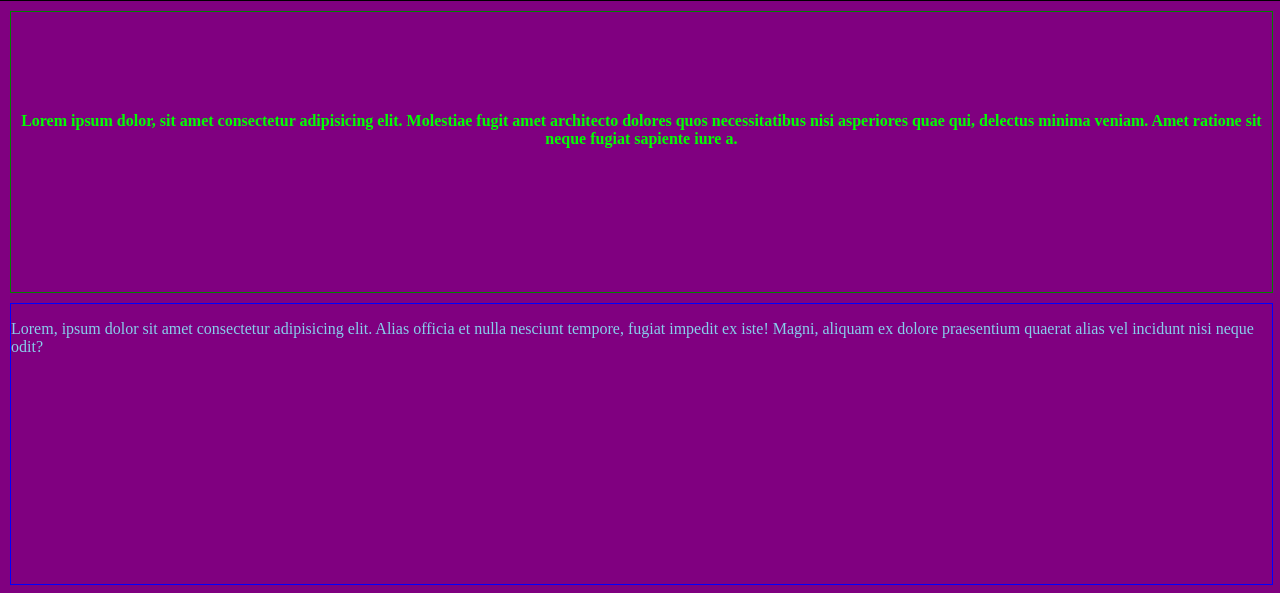
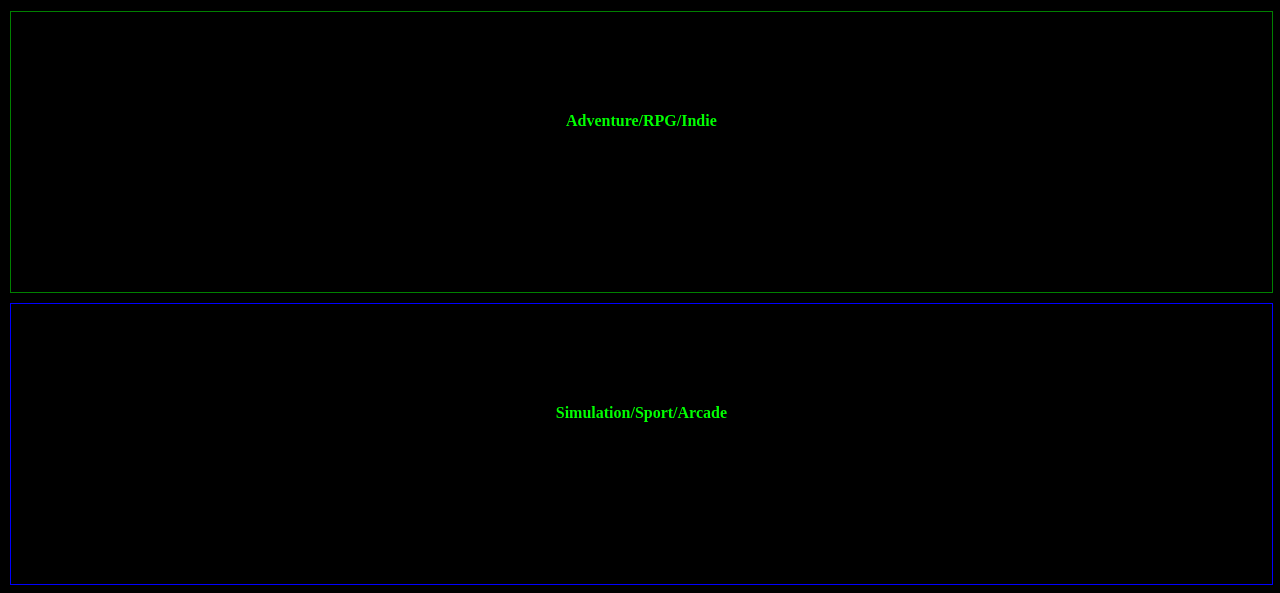
Before and after one commit to Dakota-C-rgb/benchmark-small-business, a plain HTML site: page index.html in a window 1280 px wide. Shown: the part 161-754 px from the top of the page. Drawn offline with Linux system fonts and the light colour scheme.

Commit message:
Styled the "game boxes" and added some text in HTML

```diff
--- a/index.css
+++ b/index.css
@@ -1,6 +1,6 @@
 body {
     margin: 0;
-    background-color: purple;
+    background-color: black;
 }
 
 #header {
@@ -22,15 +22,20 @@ body {
 
 #first-game-box {
     border: 1px solid green;
-    color: lime;
     height: 35vh;
     width: 98.5vw;
     margin-top: 10px;
     margin-left: 10px;
     margin-right: 10px;
+    transition: all 1s ease;
+}
+
+#first-game-box:hover {
+    box-shadow: 4px 4px 4px 4px red;
 }
 
 #first-game-text {
+    color: lime;
     text-align: center;
     font-weight: bold;
     margin-top: 100px;
@@ -38,9 +43,35 @@ body {
 
 #second-game-box {
     border: 1px solid blue;
-    color: skyblue;
+    margin-left: 10px;
+    margin-top: 10px;
+    width: 98.5vw;
+    height: 35vh;
+    transition: all 1s ease;
+}
+
+#second-game-box:hover {
+    box-shadow: 4px 4px 4px 4px white;
+}
+
+#second-game-text {
+    color: lime;
+    font-weight: bold;
+    text-align: center;
+    margin-top: 100px;
+}
+
+#third-game-box {
+    border: 1px solid orangered;
     margin-left: 10px;
     margin-top: 10px;
     width: 98.5vw;
     height: 35vh;
 }
+
+#third-game-text {
+    color: lime;
+    font-weight: bold;
+    text-align: center;
+    margin-top: 100px;
+}
--- a/index.html
+++ b/index.html
@@ -13,30 +13,22 @@
 </header>
 
 <body>
+    <section id="game-tabs">
         <section>
             <div id="first-game-box">
-            <p id="first-game-text">Lorem ipsum dolor, sit amet consectetur adipisicing elit. Molestiae fugit amet
-                architecto
-                dolores quos necessitatibus nisi asperiores quae qui, delectus minima veniam. Amet ratione sit neque
-                fugiat
-                sapiente iure a.</p>
+                <p id="first-game-text">Adventure/RPG/Indie</p>
             </div>
         </section>
         <section>
             <div id="second-game-box">
-            <p id="second-game-text">Lorem, ipsum dolor sit amet consectetur adipisicing elit. Alias officia et nulla
-                nesciunt tempore, fugiat impedit ex iste! Magni, aliquam ex dolore praesentium quaerat alias vel
-                incidunt
-                nisi neque odit?</p>
+                <p id="second-game-text">Simulation/Sport/Arcade</p>
             </div>
         </section>
         <section>
             <div id="third-game-box">
-            <p id="third-game-text">Lorem ipsum dolor, sit amet consectetur adipisicing elit. Reiciendis impedit
-                nesciunt
-                tempora. Laborum fugit minima veritatis id, culpa suscipit ipsam dolorum excepturi! Accusamus voluptatum
-                tenetur provident, architecto unde nostrum officiis.</p>
+                <p id="third-game-text">Shooter/MMO/MOBA</p>
             </div>
+        </section>
     </section>
 </body>
 
```
Lines whose indentation alone changed are shown as unchanged.
